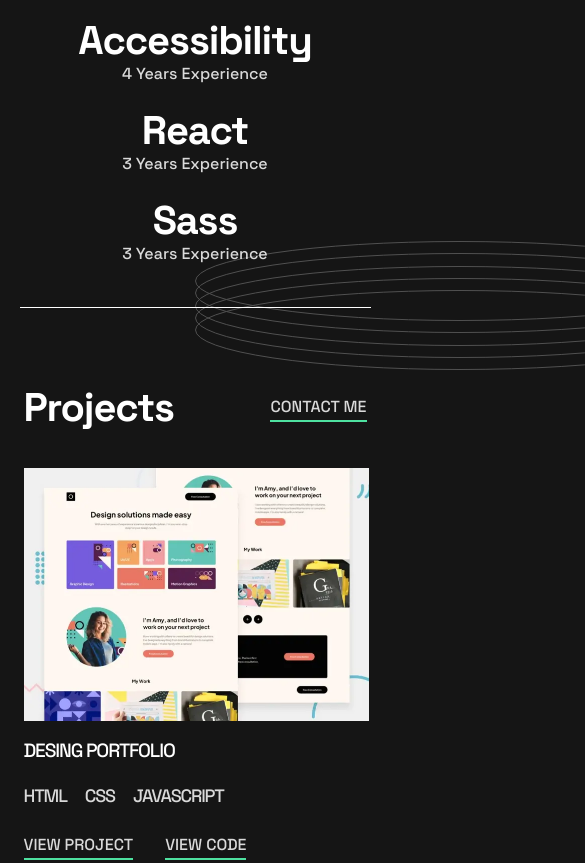
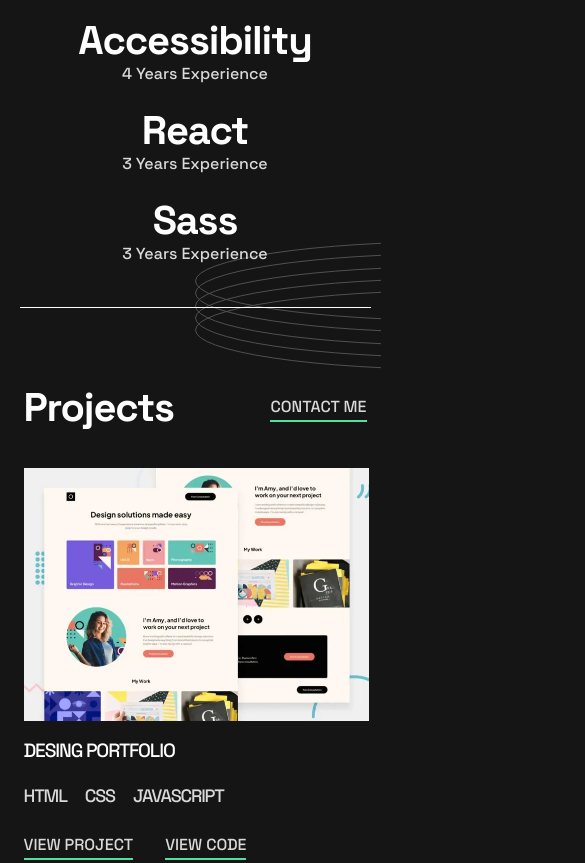
Before and after one commit to yoannbdn/challenge-portfolio, a website: page index.html in a window 390 px wide. Shown: the part 1019-1882 px from the top of the page, 585 px wide, since content can reach past the window. Drawn offline with Linux system fonts and the light colour scheme.

Commit message:
Mobile first END

```diff
--- a/style/sass/main.scss
+++ b/style/sass/main.scss
@@ -346,6 +346,7 @@ footer{
         &__second{
             top: 1260px;
             left: 50%;
+            width: 186px;
         }
         &__third{
             top: 4610px;
```
Also changed, not shown: style/css/style.css, 1 other file.
